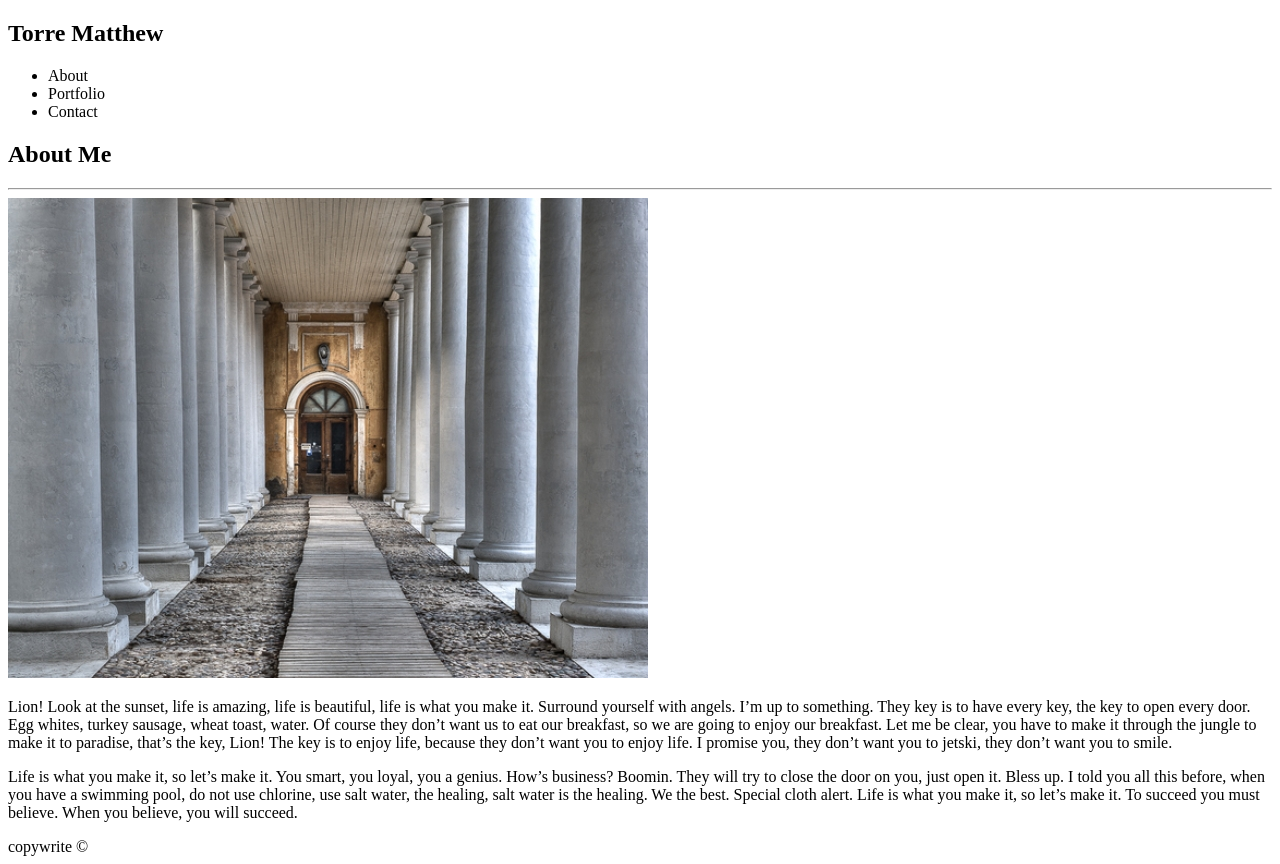
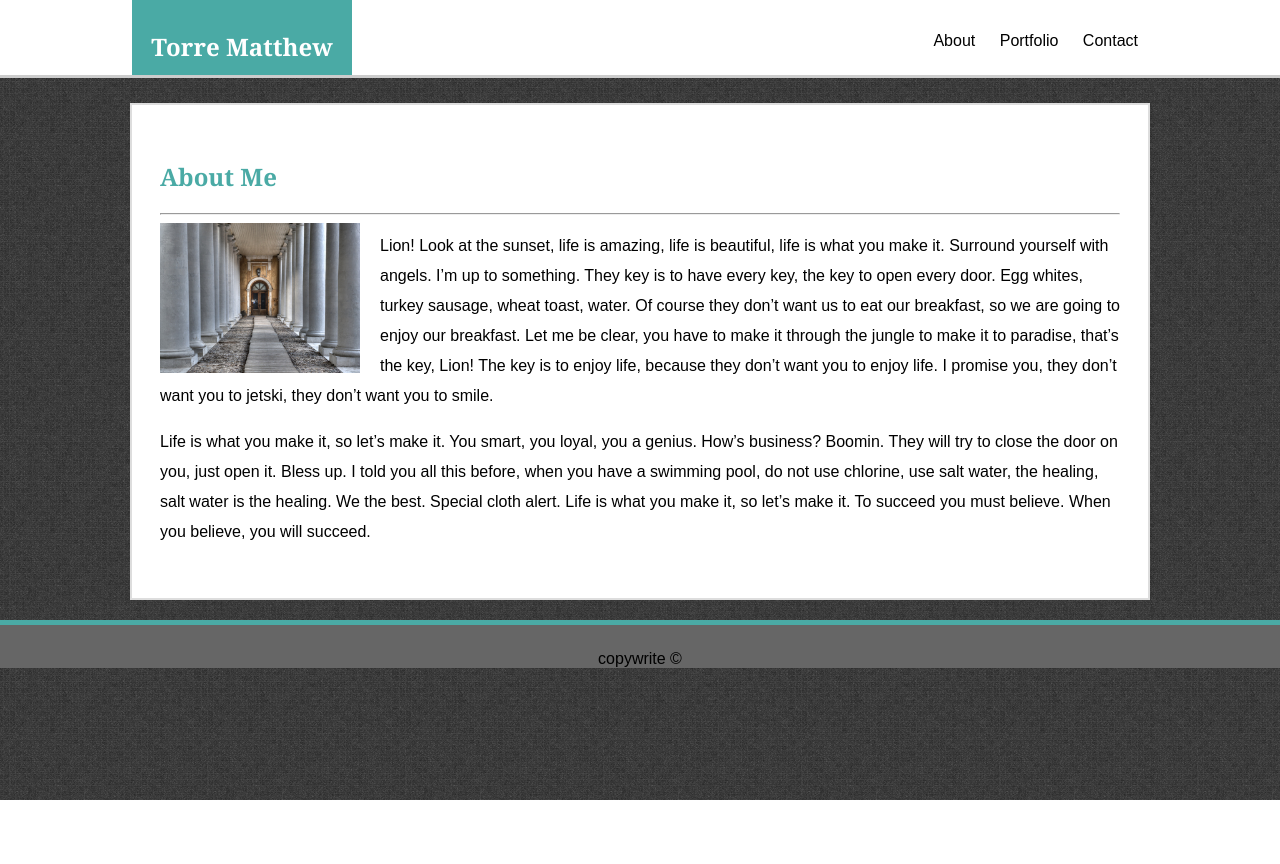
Before and after one commit to torre-matthew/Basic-Portfolio, a plain HTML site: page index.html in a window 1280 px wide. After the commit the page ends 800 px from the top, so only its background shows below. Drawn offline with Linux system fonts and the light colour scheme.

Commit message:
a little more progress on the index page of portfolio

```diff
--- a/assets/css/style.css
+++ b/assets/css/style.css
@@ -0,0 +1,82 @@
+body {
+	padding: 0;
+	margin: 0;
+	font-family: 'Arial', 'Helvetica Neue', Helvetica, sans-serif;
+	background: url("../images/wild_oliva.png") repeat;
+}
+
+
+nav {
+
+	background-color: #ffffff;
+	height: 75px;
+	width: auto;
+	border-bottom: 3px solid #cccccc;
+	margin-bottom: 25px;
+	position: relative;
+}
+
+.navbody {
+	width: 1016px;
+	height: 75px;
+	margin: auto;
+	position: relative;
+}
+
+h1 {
+	font-family: 'Georgia', Times, Times New Roman, serif;
+}
+
+header {
+	background-color: #4aaaa5;
+	color: #ffffff;
+	text-align: center;
+	width: 200px;
+	height: 55px;
+	padding: 10px;
+}
+
+#navmenu {
+	position: absolute;
+	right: 0;
+	bottom: 25px;
+}
+
+#navmenu a {
+	text-decoration: none;
+	color: inherit;
+	padding: 10px;
+}
+
+#aboutme {
+	color: #4aaaa5;
+}
+
+section {
+	width: 960px;
+	margin: auto;
+	clear: both;
+	border: 2px solid #dddddd;
+	padding: 35px 28px 35px 28px;
+	background-color: #ffffff;
+}
+
+img {
+
+	width: 200px;
+	height: 150px;
+	float: left;
+	margin-right: 20px;
+}
+
+p {
+	line-height: 30px;
+}
+
+footer {
+	background-color: #666666;
+	border-top: 5px solid #4aaaa5;
+	text-align: center;
+	padding: 25px 15px 0 15px;
+	margin-top: 20px;
+}
--- a/index.html
+++ b/index.html
@@ -2,27 +2,29 @@
 <html lang="en">
 <head>
 	<title>TPKM Portfolio</title>
+	<link rel="stylesheet" type="text/css" href="assets/css/style.css">
 </head>
 <body>
 
 <nav>
-	<header>
-		<h1>Torre Matthew</h1>
-	</header>
-
-	<ul>
-		<li>About</li>
-		<li>Portfolio</li>
-		<li>Contact</li>
-	</ul>
+	<div class="navbody">
+		<header>
+			<h1>Torre Matthew</h1>
+		</header>
+		<div id="navmenu">
+			<a href="#">About</a>
+			<a href="#">Portfolio</a>
+			<a href="#">Contact</a>
+		</div>
+	</div>
 </nav>
 
 <section>
-	<h1>About Me</h1>
+	<h1 id="aboutme">About Me</h1>
 
 	<hr>
 
-	<img src="/assets/images/placeimg_640_480_arch.jpg" alt="placeholder image">
+	<img src="assets/images/placeimg_640_480_arch.jpg" alt="placeholder image">
 
 	<p>Lion! Look at the sunset, life is amazing, life is beautiful, life is what you make it. Surround yourself with angels. I’m up to something. They key is to have every key, the key to open every door. Egg whites, turkey sausage, wheat toast, water. Of course they don’t want us to eat our breakfast, so we are going to enjoy our breakfast. Let me be clear, you have to make it through the jungle to make it to paradise, that’s the key, Lion! The key is to enjoy life, because they don’t want you to enjoy life. I promise you, they don’t want you to jetski, they don’t want you to smile.</p>
 
```
Also changed, not shown: contact.html (+1 -0 lines), portfolio.html (+1 -0 lines), assets/images/large_leather.png (added), assets/images/large_leather_@2X.png (added), assets/images/tex2res4.png (added), assets/images/tex2res4_@2X.png (added), assets/images/wild_oliva.png (added), assets/images/wild_oliva_@2X.png (added).
